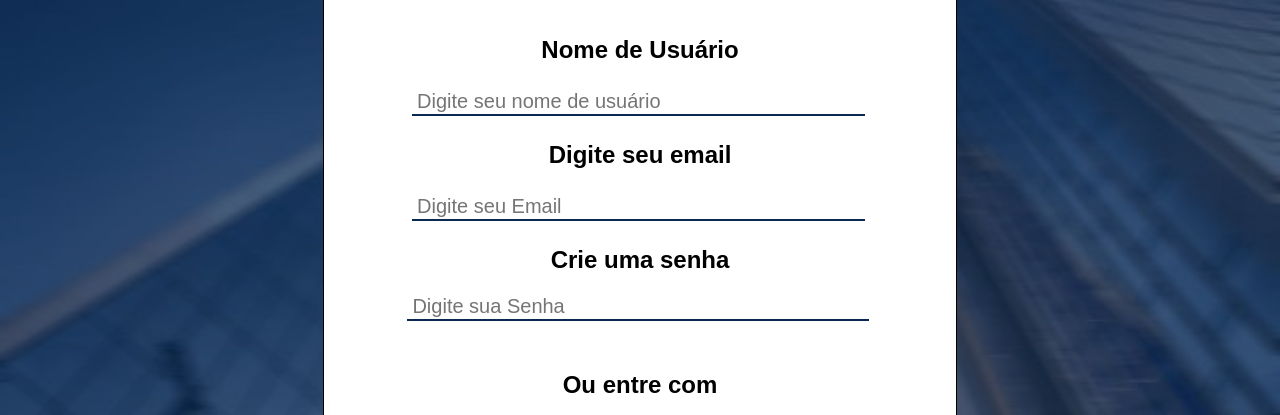
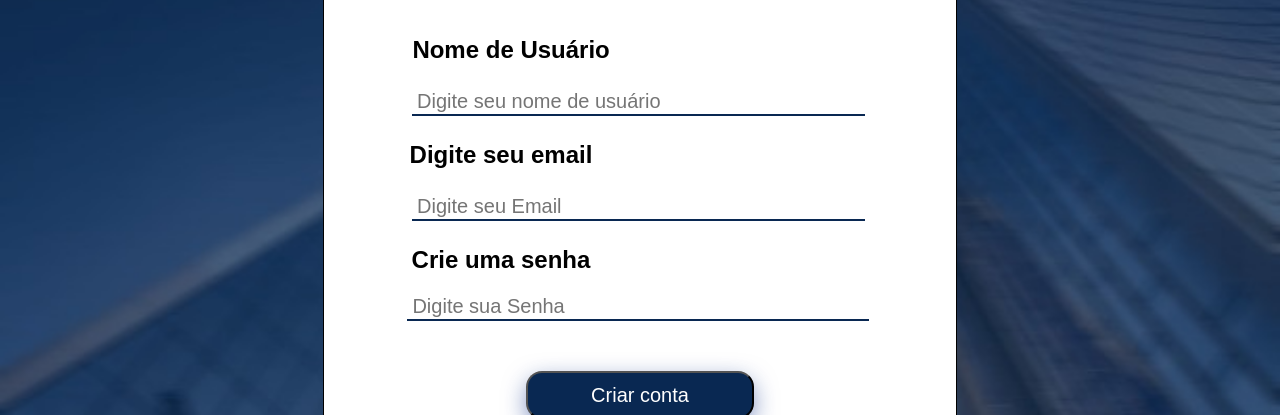
Before and after one commit to Pedro-Vino/Tcc, a plain HTML site: page cadatro.html in a window 1280 px wide. Shown: the part 82-497 px from the top of the page. Drawn offline with Linux system fonts and the light colour scheme; a web font is replaced by a local one.

Commit message:
Add files via upload

```diff
--- a/cadatro.html
+++ b/cadatro.html
@@ -14,11 +14,11 @@
     <div class="cadastro">
         <h1 class="cria">Crie uma conta</h1>
         <form action="">
-            <h2 class="ema">Nome de Usuário</h2>
+            <h2 class="nom1">Nome de Usuário</h2>
             <div class="Email">
                 <input type="text" id="bolota" placeholder="Digite seu nome de usuário" class="input"/>
             </div>
-            <h2 class="ema">Digite seu email</h2>
+            <h2 class="nom">Digite seu email</h2>
             <div class="Email">
                 <input type="text" id="bolota" placeholder="Digite seu Email" class="input"/>
             </div>
@@ -26,7 +26,9 @@
             <div class="Senha">
                 <input type="text" id="bolotinha" placeholder="Digite sua Senha" class="input"/>
             </div>
+
         </form>
+        <a href="inicio.html"><button id="btemail">Criar conta</button></a>
         <h2 class="ou">Ou entre com</h2>
         <div class="bols">
             <a href="#"><button class="bol"><img src="google.png" alt="google"></button></a>
--- a/styless.css
+++ b/styless.css
@@ -292,6 +292,12 @@ body#cadas{
     text-align: center;
     align-items: center;
 }
+.nom1{
+    margin-right: 51%;
+}
+.nom{
+    margin-right: 55%;
+}
 .cria{
     margin-bottom: 10%;
 }
```
